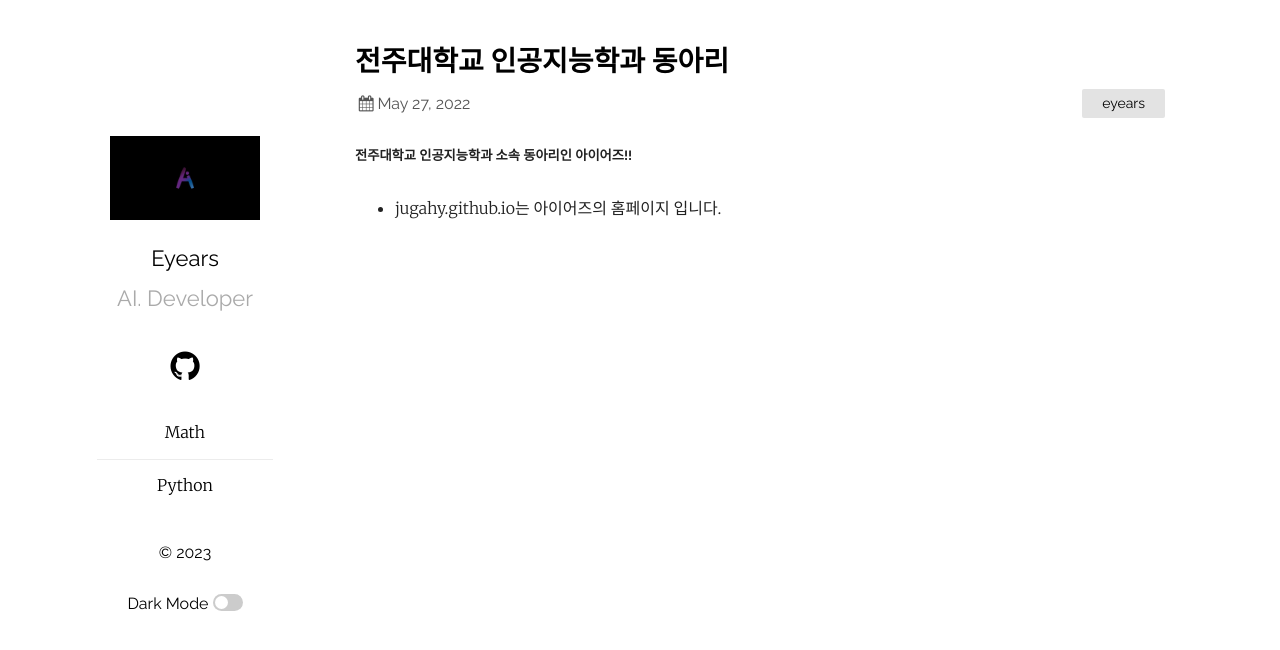
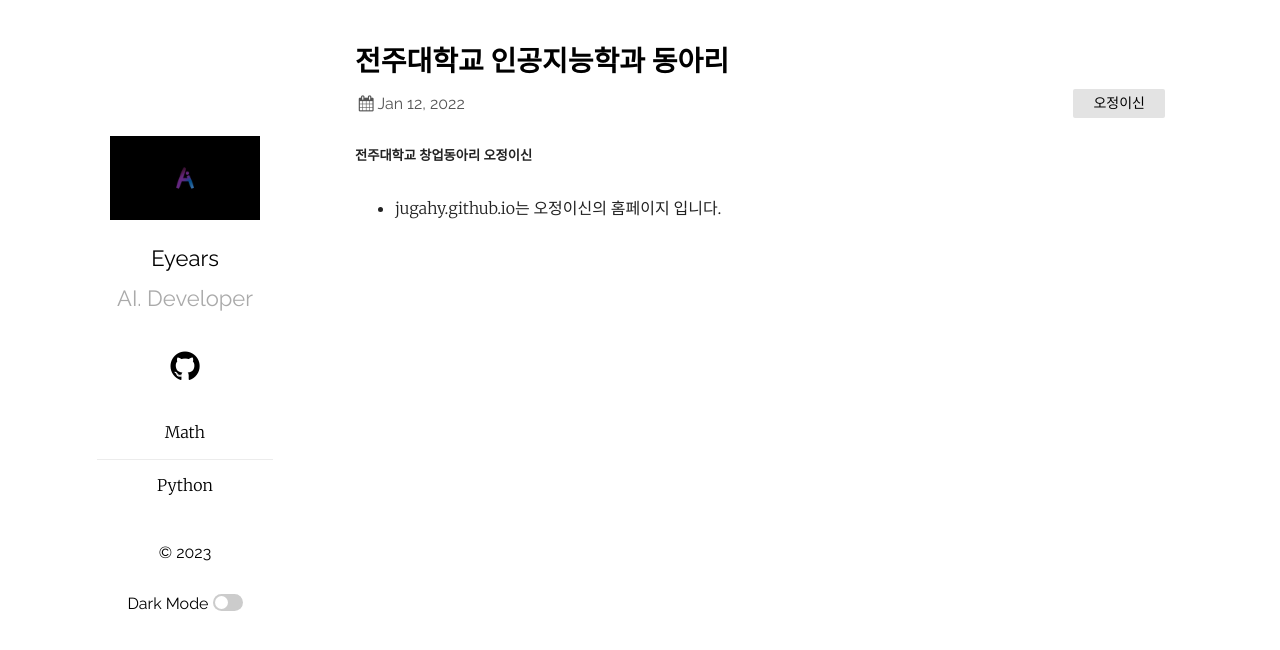
Before and after one commit to Jugahy/jugahy.github.io, a Jekyll site: the page built from _posts/2022-05-27-홈페이지소개.md, in a window 1280 px wide. Shown: the top 650 px of the page. Built offline with Jekyll 4.4.1, drawn with Linux system fonts in a browser that asks for light colours.

Commit message:
Update 2022-05-27-홈페이지소개.md

```diff
--- a/_posts/2022-05-27-홈페이지소개.md
+++ b/_posts/2022-05-27-홈페이지소개.md
@@ -1,8 +1,8 @@
 ---
 layout:	post
 title:	"전주대학교 인공지능학과 동아리"
-date:	2022-05-27
-categories:	eyears
+date:	2022-01-12
+categories:	오정이신
 ---
-##### 전주대학교 인공지능학과 소속 동아리인 아이어즈!!
-* jugahy.github.io는 아이어즈의 홈페이지 입니다.
+##### 전주대학교 창업동아리 오정이신
+* jugahy.github.io는 오정이신의 홈페이지 입니다.
```
